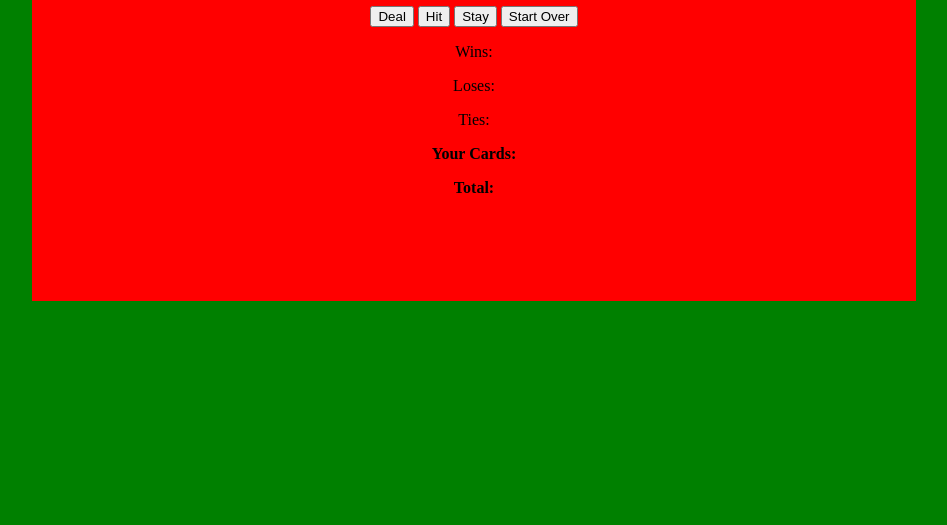
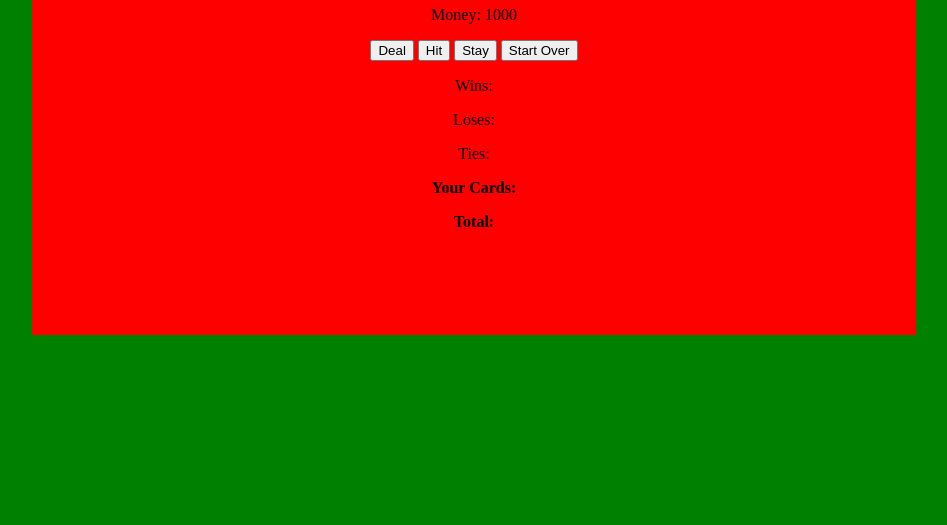
Before and after one commit to DeFuanz/Personal-Project-1---blackJack, a plain HTML site: page index.html in a window 1280 px wide. Shown: the part 352-877 px from the top of the page, without its empty margins (166-1113 px from the left). Before the commit the page ends 843 px from the top, so only its background shows below. Drawn offline with Linux system fonts and the light colour scheme.

Commit message:
Update index.html
added in html elements to make room for monetary bets.

```diff
--- a/index.html
+++ b/index.html
@@ -10,6 +10,9 @@
     <div id="gameBoard">
       <div>
         <h1>BlackJack</h1>
+      </div>
+      <div>
+        <p id="money"></p>
       </div>
       <div>
         <button id="dealBtn" onclick="deal()">Deal</button>
```
